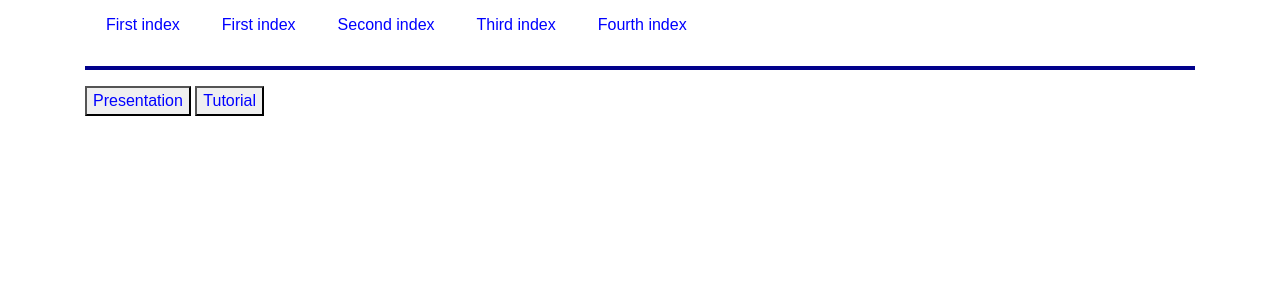
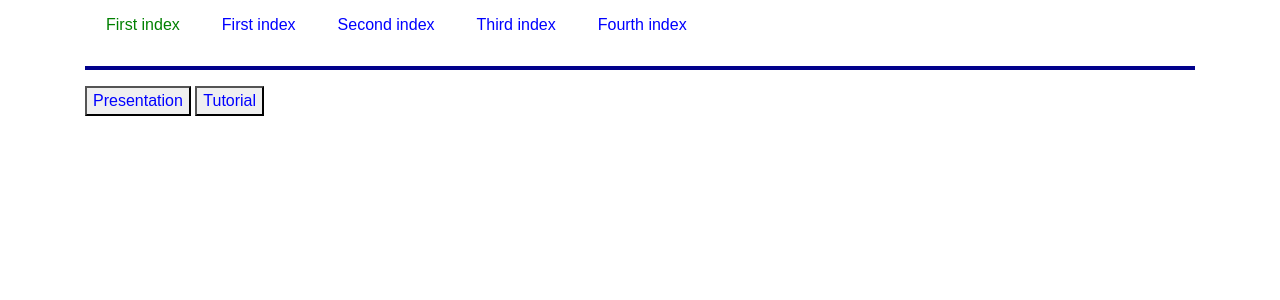
Before and after one commit to feisty-fawn-u/study_material, a Python web app: template application/templates/year.html in a window 1280 px wide, with the pointer over the restyled element. Shown: the top 300 px of the page. Run offline with Jinja, Linux system fonts and the light colour scheme; the template is opened without the code that fills it, so the values that code supplies are empty; some libraries are stand-ins or nearby versions.

Commit message:
Update main.css

```diff
--- a/application/static/css/main.css
+++ b/application/static/css/main.css
@@ -29,7 +29,7 @@ a {
     color: blue;
 }
 
-a:hover { color : blue;}
+a:hover { color : green}
 
 hr {
     width: 100%;
```
